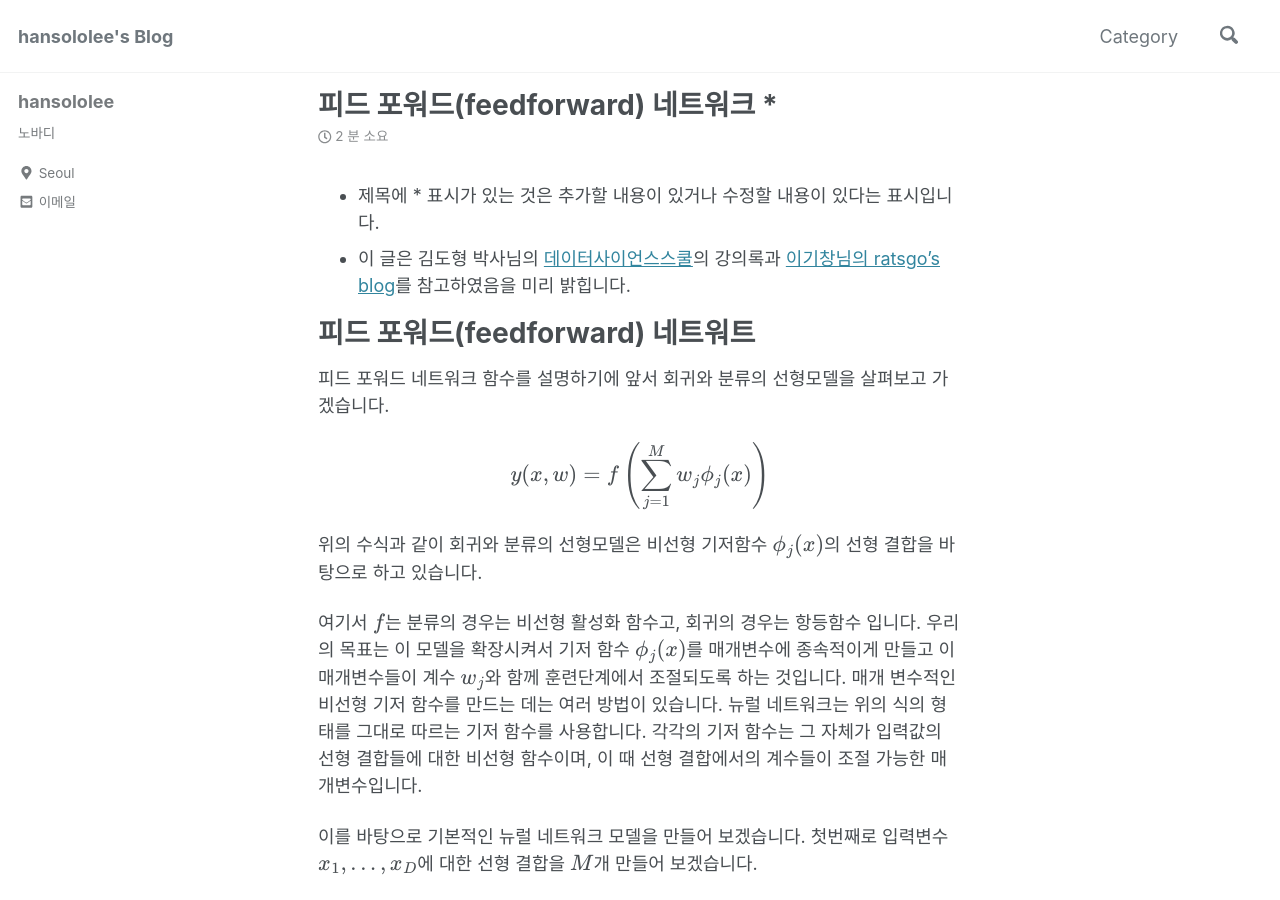
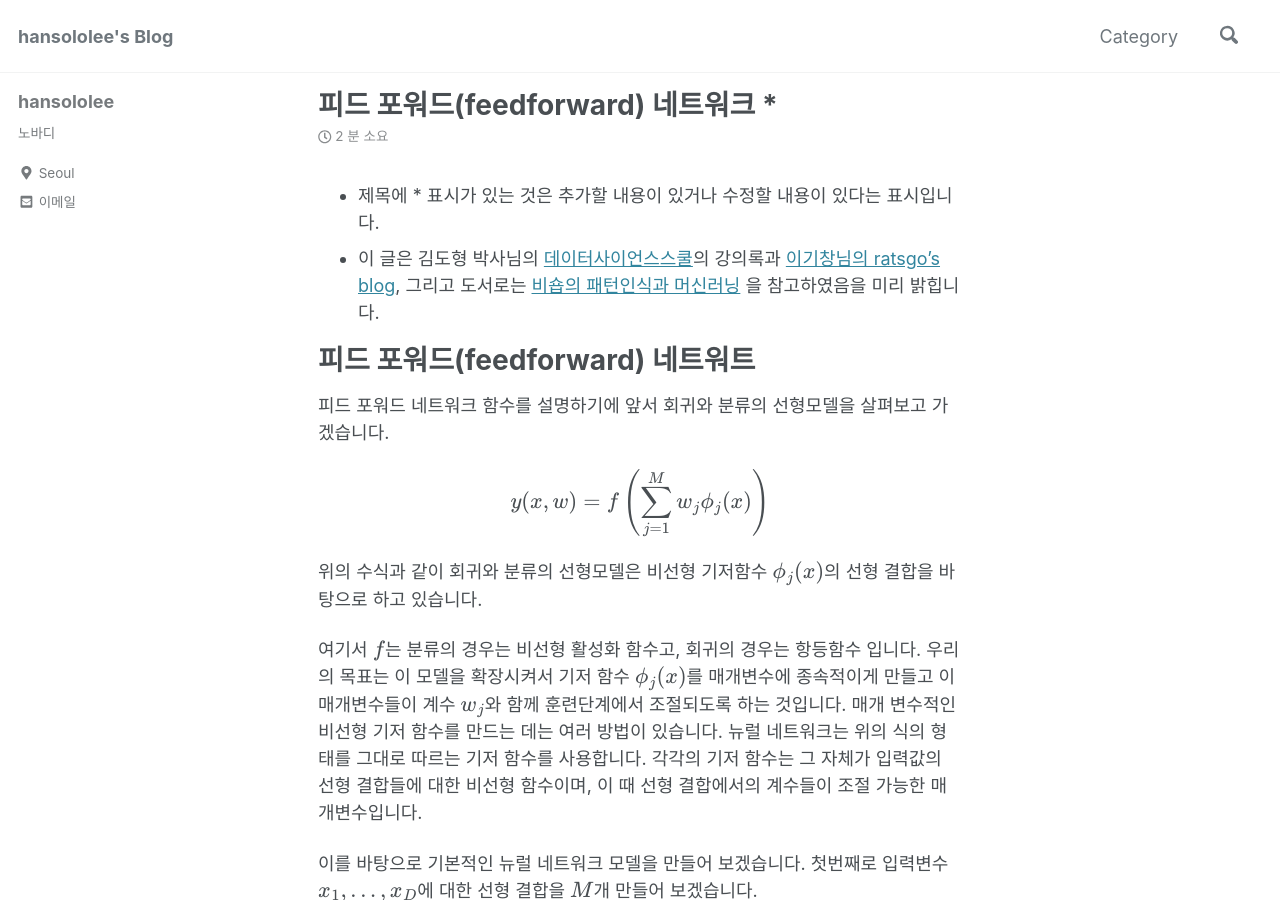
Before and after one commit to arisongha/hansololee.github.io, a Jekyll site: the page built from _posts/2019-01-19-feedforward.md, in a window 1280 px wide and 900 px high. Built offline with Jekyll 4.4.1, drawn with Linux system fonts in a browser that asks for light colours; cached includes are drawn as plain includes; nearby versions of some CDN libraries; formulas are drawn with MathJax 3.

Commit message:
Update 2019-01-19-feedforward.md

```diff
--- a/_posts/2019-01-19-feedforward.md
+++ b/_posts/2019-01-19-feedforward.md
@@ -9,7 +9,7 @@
 ---
 
 - 제목에 * 표시가 있는 것은 추가할 내용이 있거나 수정할 내용이 있다는 표시입니다.
-- 이 글은 김도형 박사님의 <a href="https://datascienceschool.net/">데이터사이언스스쿨</a>의 강의록과 <a href="https://ratsgo.github.io/">이기창님의 ratsgo's blog</a>를 참고하였음을 미리 밝힙니다.
+- 이 글은 김도형 박사님의 <a href="https://datascienceschool.net/">데이터사이언스스쿨</a>의 강의록과 <a href="https://ratsgo.github.io/">이기창님의 ratsgo's blog</a>, 그리고 도서로는 <a href="https://www.google.com/imgres?imgurl=http://t1.gstatic.com/images?q%3Dtbn:ANd9GcQTNaO1S8OepMrlVwqXRaZZrRA6r20i5YVs7W8DrmqUUFI4hMGu&imgrefurl=https://books.google.com/books/about/Pattern_Recognition_and_Machine_Learning.html?id%3DkOXDtAEACAAJ%26source%3Dkp_cover&h=1080&w=753&tbnid=RaJaTb74pCAENM:&q=%ED%8C%A8%ED%84%B4+%EC%9D%B8%EC%8B%9D%EA%B3%BC+%EA%B8%B0%EA%B3%84+%ED%95%99%EC%8A%B5&tbnh=160&tbnw=111&usg=AI4_-kRrLNV8X_BiAzeQJwy9KQJE9XHfGA&vet=12ahUKEwiWvLeM4PHfAhXHw7wKHWt9AOIQ_B0wCXoECAYQEQ..i&docid=b2dKjxvzbtRRzM&itg=1&hl=ko-KR&sa=X&ved=2ahUKEwiWvLeM4PHfAhXHw7wKHWt9AOIQ_B0wCXoECAYQEQ">비숍의 패턴인식과 머신러닝</a> 을 참고하였음을 미리 밝힙니다.
 
 # 피드 포워드(feedforward) 네트워트
 
```
